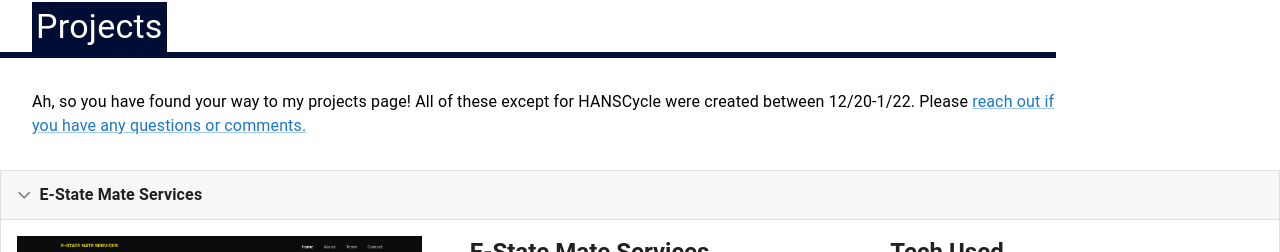
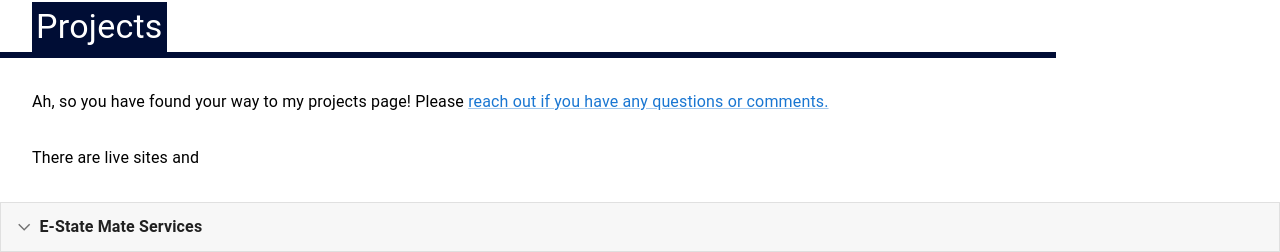
Before and after one commit to ZachTippit/WaitButZach, a React (Create React App) app: page /projects in a window 1280 px wide. Shown: the part 244-496 px from the top of the page. Built offline with nearby package versions, Linux system fonts and the light colour scheme; no server answers; what @contentful/rich-text-types, contentful-management would draw is missing.

Commit message:
Reverting EK.

```diff
--- a/src/Components/Projects/Projects.jsx
+++ b/src/Components/Projects/Projects.jsx
@@ -86,7 +86,8 @@ const Projects = () => {
             <div className={classes.prjHeader}>
                 <Typography variant='h4' className={classes.prjText}>Projects</Typography>
             </div>
-                <Typography variant='body1' className={classes.prjSubhead}>Ah, so you have found your way to my projects page! All of these except for HANSCycle were created between 12/20-1/22. Please <Link href='/contact'>reach out if you have any questions or comments.</Link></Typography>
+                <Typography variant='body1' className={classes.prjSubhead}>Ah, so you have found your way to my projects page! Please <Link href='/contact'>reach out if you have any questions or comments.</Link></Typography>
+                <Typography variant='body1' className={classes.prjSubhead}>There are live sites and </Typography>
 
             { projects.map((content, index) => (
                 <Accordion expanded={expanded === `panel${index+1}`} onChange={handleChange(`panel${index+1}`)} key={content.title}>
--- a/src/data/projects.json
+++ b/src/data/projects.json
@@ -8,7 +8,7 @@
     },
     {
         "title": "Evening's Kingdom",
-        "link": "https://www.eveningskingdom.com/",
+        "link": "https://eveningskingdom.netlify.app/",
         "tech": ["React", "Node.js", "MUI", "ConvertKit"],
         "description": "React & MUI-based site for Paula Schmidt's fantasy series, Evening's Kingdom. By working with the author, we are adding marketing automation tools and analytics in the next update.",
         "pic": "../assets/images/eveningskingdom.PNG"
```
